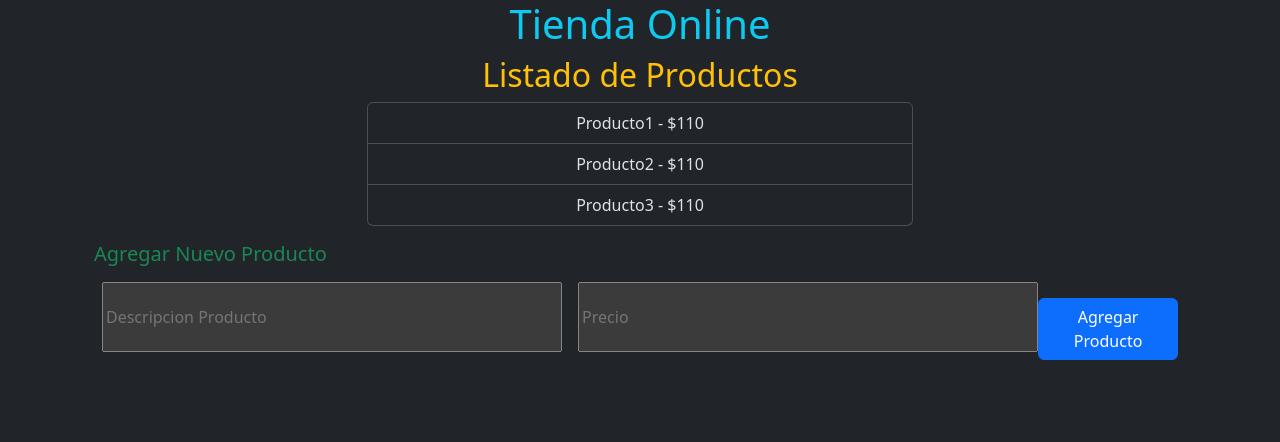
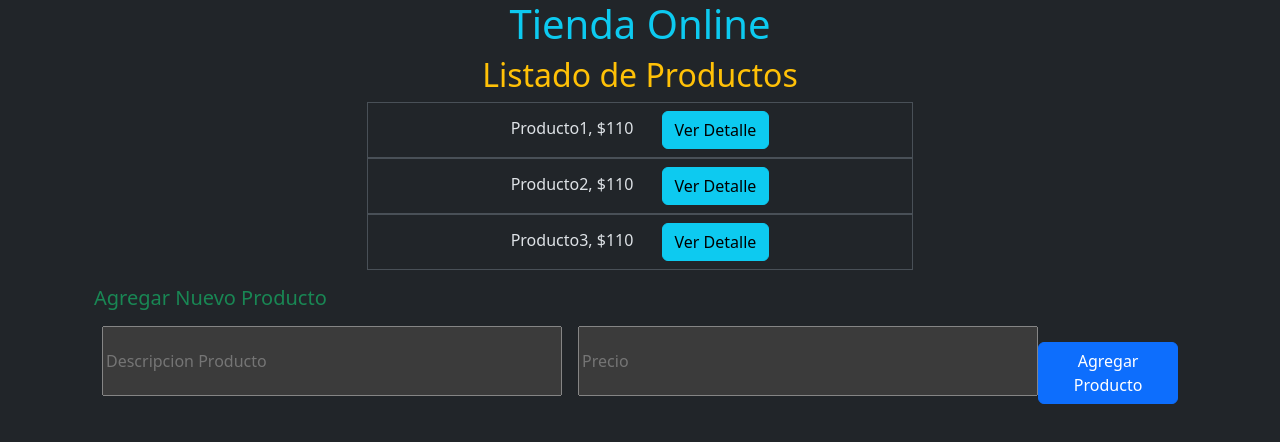
Before and after one commit to ernestooopc/tienda-online, an Angular app: page / in a window 1280 px wide. Shown: the top 442 px of the page. Built offline with nearby package versions, Linux system fonts and the light colour scheme.

Commit message:
feature: Communication between components and services -Input decorator, Output decorator, ViewChild decorator -Services and Observables

```diff
--- /dev/null
+++ b/src/app/formulario-producto/formulario-producto.component.html
@@ -0,0 +1,18 @@
+<h5 class="text-success mt-3" >Agregar Nuevo Producto</h5>
+
+  <form class="mt-3 d-flex justify-content-center px-2"
+  (submit)="agregarProducto($event)"
+  >
+    <input type="text" id="descripcion" name="descripcion"
+    placeholder="Descripcion Producto" class="form-contro mb-2 w-50"
+    autocomplete="off"
+    [(ngModel)]="descriptionInput"/>
+    <input type="number" id="precio" name="precio"
+    placeholder="Precio" class="form-contro mb-2 w-50 ms-3"
+    [(ngModel)]="precioInput"/>
+
+
+  <button type="submit" class="btn btn-primary mt-3" >
+    Agregar Producto
+  </button>
+  </form>
--- /dev/null
+++ b/src/app/formulario-producto/formulario-producto.component.ts
@@ -0,0 +1,44 @@
+import { Component} from '@angular/core';
+import { Producto } from '../listado-productos/model/producto-model';
+import { FormsModule } from '@angular/forms';
+import { ProductoService } from '../producto.service';
+
+@Component({
+  selector: 'app-formulario-producto',
+  imports: [FormsModule],
+  templateUrl: './formulario-producto.component.html',
+  styleUrl: './formulario-producto.component.css'
+})
+export class FormularioProductoComponent {
+
+  descriptionInput: string = '';
+  precioInput: number | null = null;
+  constructor(private productoService:ProductoService){}
+
+  agregarProducto(evento:Event){
+    evento.preventDefault();
+
+    if(this.descriptionInput === ''
+      || this.precioInput == null
+      || this.precioInput <=0){
+      console.log("Debe ingresar una descripción y un precio validos")
+      return;
+    }
+
+    const producto = new Producto(this.descriptionInput,this.precioInput);
+
+    //Emitir el eveneto de nuevo producto
+    // this.nuevoProducto.emit(producto)
+
+    //Agregamos el nuevo Producto usando el servicio
+    this.productoService.agregarProducto(producto);
+
+
+    //Limpiamos los campos del formulario
+    this.descriptionInput = '';
+    this.precioInput = null;
+
+
+  }
+
+}
--- a/src/app/listado-productos/listado-productos.component.html
+++ b/src/app/listado-productos/listado-productos.component.html
@@ -1,27 +1,10 @@
 <div class="container">
   <h2 class="text-center text-warning">Listado de Productos</h2>
   <ul class="list-group w-50 mx-auto">
-    @for(producto of productos; track productos){
-      <li class="list-group-item text-center">
-        {{producto.description}} - ${{producto.precio}}
-      </li>
+    @for(productoElemento of productos; track productoElemento){
+      <app-producto [producto] = "productoElemento"/>
     }
   </ul>
 
-  <h5 class="text-success mt-3" >Agregar Nuevo Producto</h5>
-
-  <form class="mt-3 d-flex justify-content-center px-2">
-    <input type="text" id="descripcion" name="descripcion"
-    placeholder="Descripcion Producto" class="form-contro mb-2 w-50"
-    autocomplete="off"
-    [(ngModel)]="descripcionInput"/>
-    <input type="number" id="precio" name="precio"
-    placeholder="Precio" class="form-contro mb-2 w-50 ms-3"
-    [(ngModel)]="precioInput"/>
-
-
-  <button type="submit" class="btn btn-primary mt-3" (click)="agregarProducto()">
-    Agregar Producto
-  </button>
-  </form>
+  <app-formulario-producto/>
 </div>
--- a/src/app/listado-productos/listado-productos.component.ts
+++ b/src/app/listado-productos/listado-productos.component.ts
@@ -2,40 +2,32 @@ import { Component } from '@angular/core';
 import { Producto } from './model/producto-model';
 import { ProductoComponent } from './producto/producto.component';
 import { FormsModule } from '@angular/forms';
+import { FormularioProductoComponent } from "../formulario-producto/formulario-producto.component";
+import { ProductoService } from '../producto.service';
 
 @Component({
   selector: 'app-listado-productos',
-  imports: [ProductoComponent,FormsModule],
+  imports: [FormsModule, FormularioProductoComponent, ProductoComponent],
   templateUrl: './listado-productos.component.html',
   styleUrl: './listado-productos.component.css'
 })
 export class ListadoProductosComponent {
 
 
-  productos: Producto[] = [
-    new Producto('Producto1',110),
-    new Producto('Producto2',110),
-    new Producto('Producto3',110),
+  productos: Producto[] = [];
 
-  ];
+  constructor(private productoService:ProductoService){
+    this.productoService.detalleProductoEmitter.subscribe((
+      producto:Producto
+    )=>alert(`Producto: ${producto.description}, S/${producto.precio}`))
+  }
 
-  descripcionInput:string = '';
-  precioInput: number | null = null;
-
-  agregarProducto(){
-    if(this.descripcionInput.trim() == '' || this.precioInput == null || this.precioInput <=0){
-      console.log("Debe ingresar una descripción y un precio validos")
-      return;
-    }
-
-    const producto = new Producto(this.descripcionInput,this.precioInput);
-    this.productos.push(producto);
-
-    //Limpiamos los campos del formulario
-    this.descripcionInput = '';
-    this.precioInput = null;
+  ngOnInit(){
+    this.productos = this.productoService.productos;
+  }
 
 
-  }
+
+
 
 }
--- a/src/app/listado-productos/producto/producto.component.html
+++ b/src/app/listado-productos/producto/producto.component.html
@@ -1,5 +1,6 @@
-<section>
-  <div class="container text-center">
-      <p>Descripción:{{producto.description}}, $/{{producto.price}}</p>
-  </div>
-</section>
+<li class="list-group-item text-center">
+  {{producto.description}}, ${{producto.precio}}
+  <button type="submit" class="btn btn-info ms-4" (click)="emitirDetalleProducto()">
+    Ver Detalle
+  </button>
+</li>
--- a/src/app/listado-productos/producto/producto.component.ts
+++ b/src/app/listado-productos/producto/producto.component.ts
@@ -1,4 +1,6 @@
-import { Component } from '@angular/core';
+import { Component, Input } from '@angular/core';
+import { Producto } from '../model/producto-model';
+import { ProductoService } from '../../producto.service';
 
 @Component({
   selector: 'app-producto',
@@ -8,8 +10,15 @@ import { Component } from '@angular/core';
 })
 export class ProductoComponent {
 
-  producto = {
-    description : 'Nuevo Producto',
-    price: 100
-  };
+
+
+  @Input() producto! : Producto;
+
+  constructor(private productoService : ProductoService){}
+
+
+  emitirDetalleProducto() {
+    this.productoService.detalleProductoEmitter.emit(this.producto);
+    }
+
 }
--- /dev/null
+++ b/src/app/producto.service.ts
@@ -0,0 +1,22 @@
+import { EventEmitter, Injectable } from '@angular/core';
+import { Producto } from './listado-productos/model/producto-model';
+
+@Injectable({
+  providedIn: 'root'
+})
+export class ProductoService {
+
+  productos: Producto[] = [
+      new Producto('Producto1',110),
+      new Producto('Producto2',110),
+      new Producto('Producto3',110),
+
+    ];
+
+    detalleProductoEmitter = new EventEmitter<Producto>();
+
+  agregarProducto(producto: Producto) {
+    this.productos.push(producto);
+    }
+
+}
```
Also changed, not shown: src/app/formulario-producto/formulario-producto.component.css (added).
